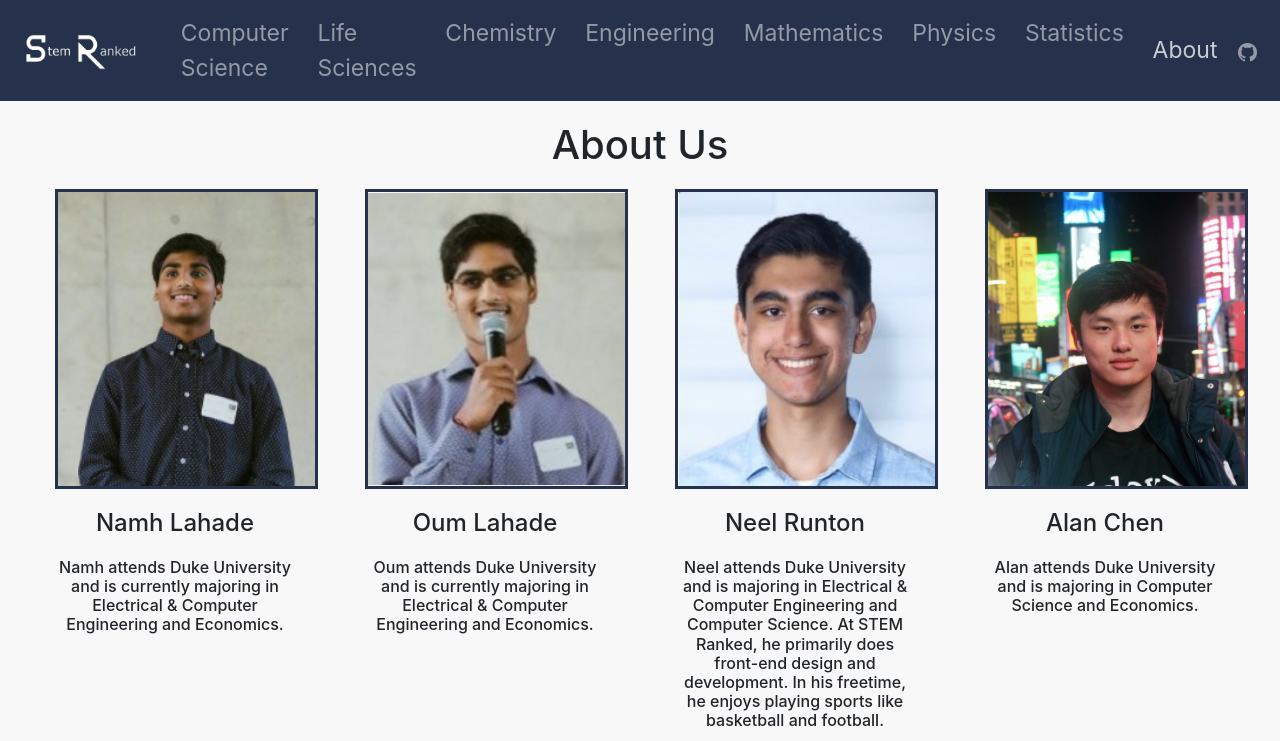
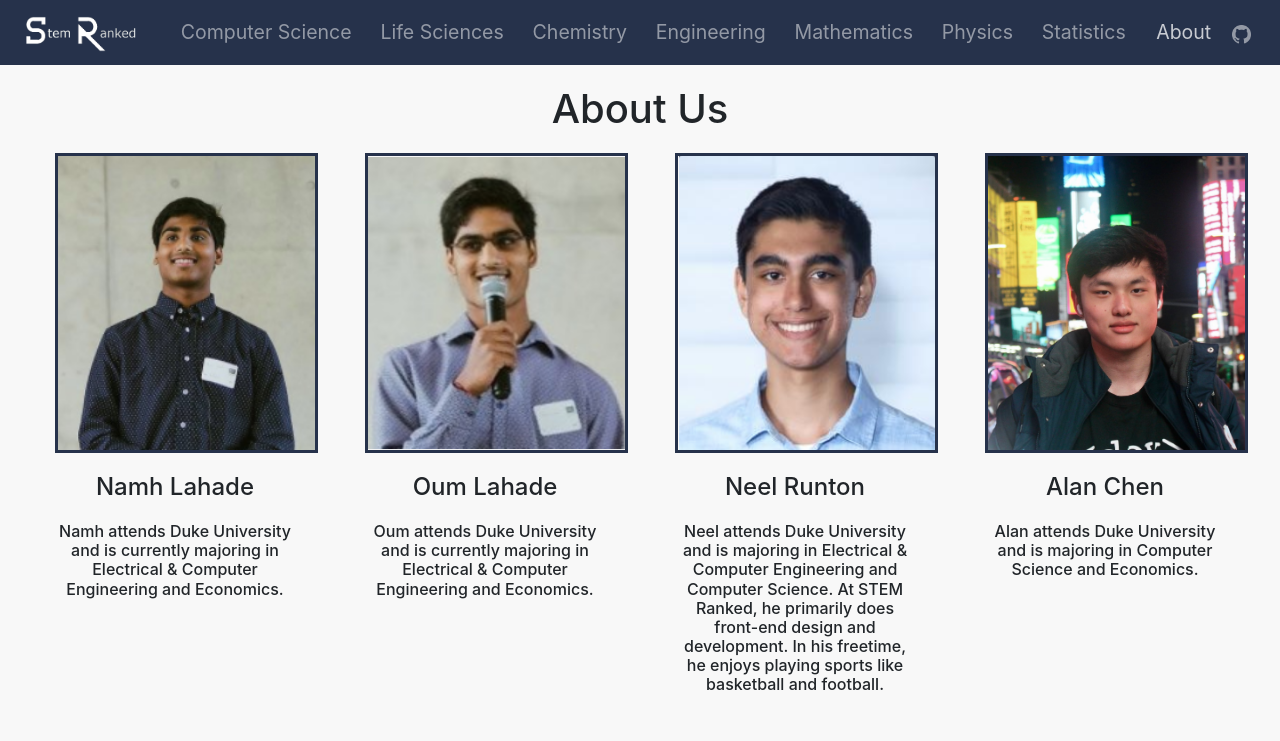
Before and after one commit to AlanChen4/StemRanked, a React (Create React App) app: page /About in a window 1280 px wide. Shown: the top 741 px of the page. Built offline with nearby package versions, Linux system fonts and the light colour scheme.

Commit message:
made navbar font-sizes relative to screen width

```diff
--- a/src/App.css
+++ b/src/App.css
@@ -13,6 +13,22 @@
   min-width: 120px;
 }
 
+.SubArea {
+  white-space: nowrap;
+  margin-right: 5px;
+}
+
+.SubjectLink {
+  font-size: calc(8px + 0.9vw);
+  margin-left: 1vw;
+}
+
+.SubjectLinkActive {
+  font-size: calc(8px + 0.9vw);
+  margin-left: 1vw;
+  color: rgba(255, 255, 255, 0.75);
+}
+
 .checkboxes {
   margin-left: 5px;
   display: block;
@@ -22,6 +38,7 @@
   cursor: pointer;
   font-size: 15px;
 }
+
 .checkboxes input {
   position: absolute;
   opacity: 0;
@@ -29,6 +46,7 @@
   height: 0;
   width: 0;
 }
+
 .box {
   position: absolute;
   top: 0;
@@ -38,20 +56,25 @@
   background-color: white;
   border: black solid 1px;
 }
+
 .checkboxes:hover input ~ .box {
   background-color: lightgray;
 }
+
 .checkboxes input:checked ~ .box {
   background-color: #26324b;
 }
+
 .box:after {
   content: "";
   position: absolute;
   display: none;
 }
+
 .checkboxes input:checked ~ .box:after {
   display: block;
 }
+
 .checkboxes .box:after {
   left: 6px;
   top: 3px;
@@ -64,35 +87,19 @@
   transform: rotate(45deg);
 }
 
-.SubArea {
-  white-space: nowrap;
-  margin-right: 5px;
-}
-
-.SubjectLink {
-  font-size: 23px;
-  margin-left: 1vw;
-}
-
-.SubjectLinkActive {
-  font-size: 23px;
-  margin-left: 1vw;
-  color: rgba(255, 255, 255, 0.75);
-}
-
 .RightSideNavLinks {
   align-items: center;
 }
 
 .AboutLink {
-  font-size: 23px;
+  font-size: calc(8px + 0.9vw) !important;
   margin-right: 1vw;
 }
 
 .GitHubLogoIcon {
   opacity: 0.5;
-  width: 1.5vw;
-  height: 1.5vw;
+  width: calc(8px + 0.9vw);
+  height: calc(8px + 0.9vw);
   margin-right: 1vw;
 }
 
```
